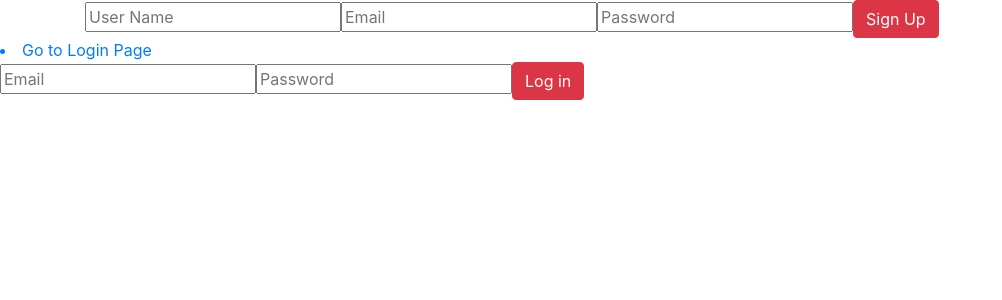
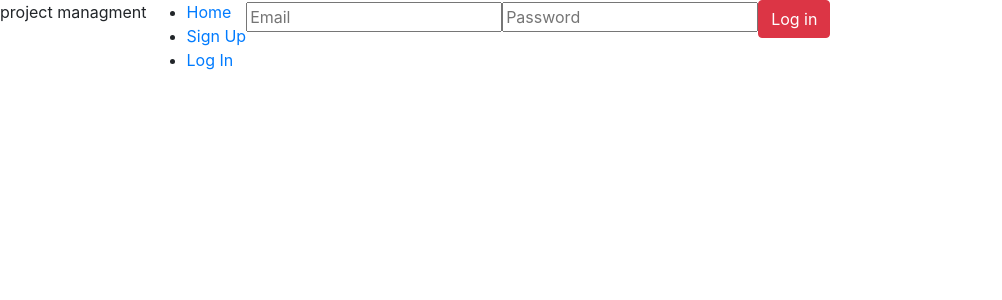
Before and after one commit to ashwagzabani/Project-Managment, a React (Create React App) app in the folder front_end/: page /login in a window 1280 px wide. Shown: the top 300 px of the page, without its empty margins (0-1002 px from the left). Built offline with nearby package versions, Linux system fonts and the light colour scheme.

Commit message:
minor changes

```diff
--- a/front_end/src/App.js
+++ b/front_end/src/App.js
@@ -1,8 +1,6 @@
 import React, { Component } from "react";
 import "bootstrap/dist/css/bootstrap.min.css";
 import axios from "axios";
-import SignUp from './components/SignUp.js';
-import { BrowserRouter as Router, Route} from 'react-router-dom';
 import Login from './components/Login.js'
 import Sidebar from "./components/Sidebar";
 
@@ -70,14 +68,16 @@ export default class App extends Component {
     <Login changeEmail={this.changeEmail} changepassword={this.changepassword} changeUserName={this.changeUserName} onSubmit={this.onSubmit}
     userName={this.state.userName} passwprd={this.state.password} email={this.state.email} />
     return (
-      <Router>
-        <div>
-          <SignUp changeEmail={this.changeEmail} changepassword={this.changepassword} changeUserName={this.changeUserName} onSubmit={this.onSubmit}
+      // <Router>
+      //   <div>
+      //     <SignUp changeEmail={this.changeEmail} changepassword={this.changepassword} changeUserName={this.changeUserName} onSubmit={this.onSubmit}
+      //             userName={this.state.userName} passwprd={this.state.password} email={this.state.email}/>
+      //     {/* <Route exact path="/" component={()=> <Home />}/> */}
+      //     <Route path="/login" component={()=> <Login />} />
+      //   </div>
+      // </Router>
+      <Sidebar changeEmail={this.changeEmail} changepassword={this.changepassword} changeUserName={this.changeUserName} onSubmit={this.onSubmit}
                   userName={this.state.userName} passwprd={this.state.password} email={this.state.email}/>
-          {/* <Route exact path="/" component={()=> <Home />}/> */}
-          <Route path="/login" component={()=> <Login />} />
-        </div>
-      </Router>
     );
   }
 }
--- a/front_end/src/components/Sidebar.js
+++ b/front_end/src/components/Sidebar.js
@@ -1,6 +1,8 @@
 import React, { Component } from "react";
-import { BrowserRouter as Router, Route, Swich, Link } from "react-router-dom";
+import { BrowserRouter as Router, Route, Switch, Link } from "react-router-dom";
 import Home from "./Home";
+import SignUp from "./SignUp.js";
+import Login from "./Login.js";
 export default class Sidebar extends Component {
   render() {
     const routes = [
@@ -10,6 +12,19 @@ export default class Sidebar extends Component {
         sidebar: () => <div></div>,
         main: () => <Home isAuthed={true} />,
       },
+      {
+        path: "/signup",
+        exact: true,
+        sidebar: () => <div></div>,
+        main: () => <SignUp changeEmail={this.props.changeEmail} changepassword={this.props.changepassword} changeUserName={this.props.changeUserName} onSubmit={this.props.onSubmit}
+        userName={this.props.userName} passwprd={this.props.password} email={this.props.email}/>,
+      },
+     {
+       path: "/login",
+      exact: true,
+      sidebar: () => <div></div>,
+      main: () => <Login />,
+    },
     ];
 
     return (
@@ -21,9 +36,15 @@ export default class Sidebar extends Component {
               <li className="fas fa-home">
                 <Link to="/">Home</Link>
               </li>
+              <li className="fas fa-home">
+                <Link to="/signup">Sign Up</Link>
+              </li>
+              <li className="fas fa-home">
+                <Link to="/login">Log In</Link>
+              </li>
             </ul>
 
-            <switch>
+            <Switch>
               {routes.map((route, index) => (
                 <Route
                   key={index}
@@ -32,12 +53,12 @@ export default class Sidebar extends Component {
                   children={<route.sidebar />}
                 />
               ))}
-            </switch>
+            </Switch>
           </div>
 
           <div className="main"></div>
 
-          <switch>
+          <Switch>
             {routes.map((route, index) => (
               <Route
                 key={index}
@@ -46,7 +67,7 @@ export default class Sidebar extends Component {
                 children={<route.main />}
               />
             ))}
-          </switch>
+          </Switch>
         </div>
       </Router>
     );
--- a/front_end/src/components/SignUp.js
+++ b/front_end/src/components/SignUp.js
@@ -1,6 +1,5 @@
 import React, { Component } from "react";
 import "bootstrap/dist/css/bootstrap.min.css";
-import {Link} from 'react-router-dom';
 
 export default class SignUp extends Component {
     render(){
@@ -45,9 +44,6 @@ export default class SignUp extends Component {
                 </form>
               </div>
             </div>
-                <Link to='/login' style={{ textDecoration: 'none' }}>
-                    <li className="divider-vertical">Go to Login Page</li>
-                </Link>
           </div>
         );
     }
```
Also changed, not shown: 2 other files (tests, documents, lock files or other folders).
